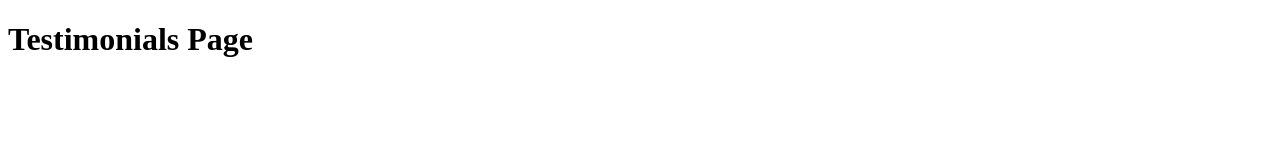
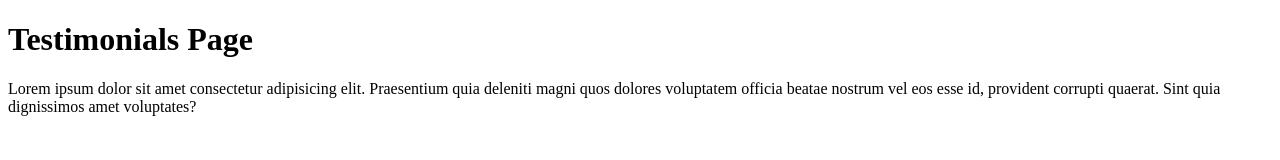
Before and after one commit to petertechy/Git-2-Class-November, a plain HTML site: page testimonial.html in a window 1280 px wide. Drawn offline with Linux system fonts and the light colour scheme.

Commit message:
testify done

```diff
--- a/testimonial.html
+++ b/testimonial.html
@@ -7,5 +7,6 @@
 </head>
 <body>
     <h1>Testimonials Page</h1>
+    <p>Lorem ipsum dolor sit amet consectetur adipisicing elit. Praesentium quia deleniti magni quos dolores voluptatem officia beatae nostrum vel eos esse id, provident corrupti quaerat. Sint quia dignissimos amet voluptates?</p>
 </body>
 </html>
```
